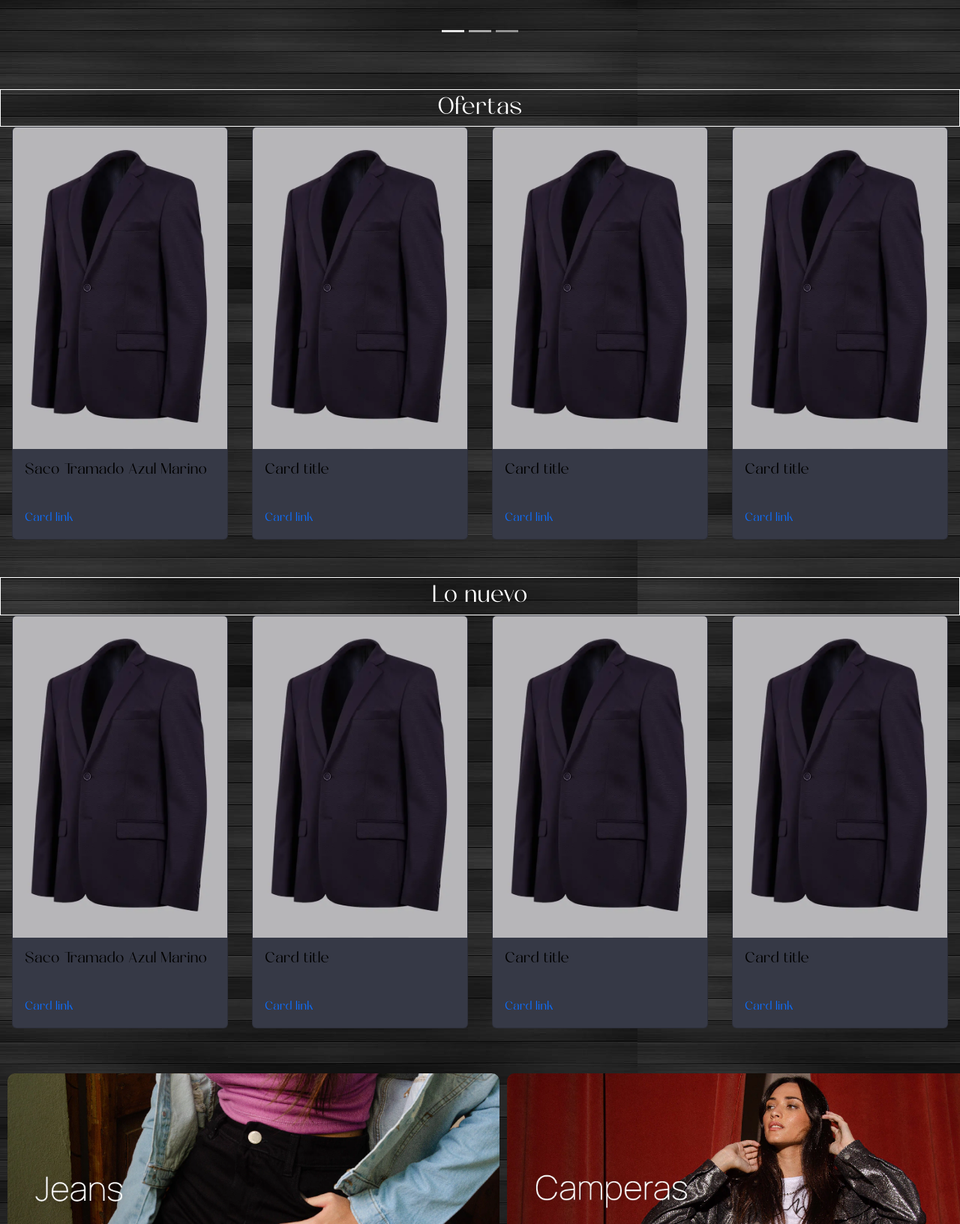
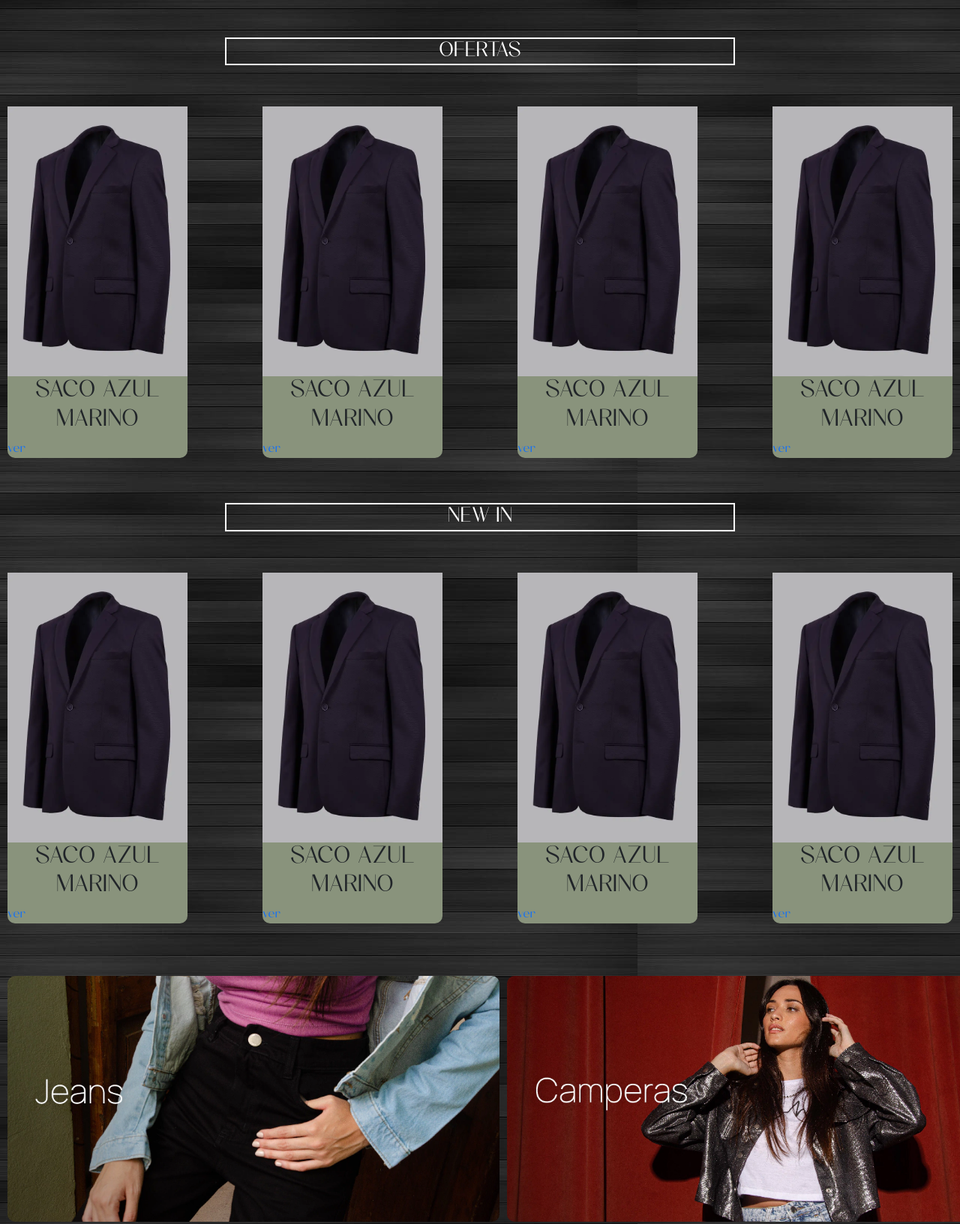
Before and after one commit to Fabri456/Fabrizio, a plain HTML site: page index.html in a window 1280 px wide. Shown: the part 657-2290 px from the top of the page at 75% size. Drawn offline with nearby package versions, Linux system fonts and the light colour scheme.

Commit message:
7version

```diff
--- a/Fabrizio.css
+++ b/Fabrizio.css
@@ -21,7 +21,7 @@ body{
     align-items: center;
     background-color: #626958;
     border: 10px;
-    border-color: white;
+    border-color: #ffffff;
 }
 .titulo__imagen{
     width: 150px;
@@ -29,14 +29,14 @@ body{
     padding: 10px;
 }
 .titulo__texto{
-    color: #282B28;
+    color: #000000;
     padding: 10px;
     font-size: 60px;
     font-family: MiFuentePersonalizada;
 }
 .navegador{
     border-radius: 10px;
-    margin-right: 30px;
+    margin: 20px;
     height: 100px;
 }
 .navegador li{
@@ -65,27 +65,29 @@ body{
 }
 .main__carrusel{
     margin-bottom: 50px;
-    height: 36rem;
 }
 .main__texto{
+    color: #ffffff;
+    border: 2px solid #ffffff;
     text-align: center;
-    color: #ffffff;
-    padding: 5px;
-    margin: 0%;
+    margin: 0px 300px 0px 300px
 }
-.main__texto__contenedor{
-    border: 1px solid #ffffff;
+.main__contenedor__ofertas__newin{
+    display: flex;
+    justify-content: space-between;
+    margin: 45px 0px 50px 0px;
 }
-.main__card{
-    display: flex;
-    justify-content: space-around;
-    margin-bottom: 50px;
+.main__contenedor__card{
+    background-color: #89937C;
+    border-radius: 10px;
+    width: 15rem;
+    margin: 10px;
 }
-.card{
-    background-color: #363946;
-    color: #000000;
+.main__imagen{
+    width: 15rem;
 }
-.card a{
+.main__texto__card{
+    text-align: center;
     text-decoration: none;
 }
 .main__grilla{
@@ -134,6 +136,42 @@ body{
 .footer__enlaces{
     width: 50px;
     margin: 20px;
+}
+.main__carrusel__mediaqueries{
+    display: none;
+}
+.formulario__contenedor{
+    border: 2px solid #89937C;
+    margin: 150px;
+    padding: 50px;
+    border-radius: 40px;
+    background-color: #89937c7a;
+    display: grid;
+    grid-template-columns: 1fr 1fr;
+    grid-template-rows: 1fr 1fr 1fr 1fr;
+    grid-template-areas:
+    "formulario__forms formulario__imagen"
+    "formulario__forms formulario__imagen"
+    "formulario__forms formulario__imagen"
+    "formulario__enviar formulario__imagen";
+}
+.formulario__imagen__logo{
+    width: 50px;
+}
+.formulario__imagen{
+    width: 400px;
+    grid-area: formulario__imagen;
+    margin-left: 25px;
+}
+.formulario__forms{
+    grid-area: formulario__forms;
+}
+.formulario__enviar{
+    text-align: center;
+    grid-area: formulario__enviar;
+}
+.formulario__texto{
+    color:#ffffff;
 }
 @media screen and (max-width:1000px){
 
@@ -189,8 +227,8 @@ body{
         background-color: #adadad;
         border-radius: 10px;
     }
-    .main__carrusel{
-        height: 100%;
+    .main__texto__contenedor{
+        margin: 20px;
     }
 }
 @media screen and (max-width:534px){
@@ -205,5 +243,14 @@ body{
     .navegador{
         display: none;
     }
+    .main__carrusel{
+        display: none;
+    }
+    .main__carrusel__mediaqueries{
+        display: unset;
+    }
+    .main__card{
+        display: block;
+    }
 
 }
--- a/index.html
+++ b/index.html
@@ -56,7 +56,7 @@
     </header>
   <!--comienzo del main-->
     <main>
-      <!--carrusel con cambio de imagen automatico-->
+      <!--carrusel con cambio de imagen automatico para pantallas con minimo de 1000px-->
       <div id="carouselExampleAutoplaying" class="carousel slide main__carrusel" data-bs-ride="carousel">
         <div class="carousel-indicators">
           <button type="button" data-bs-target="#carouselExampleIndicators" data-bs-slide-to="0" class="active" aria-current="true" aria-label="Slide 1"></button>
@@ -83,97 +83,80 @@
           <span class="visually-hidden">Next</span>
         </button>
       </div>
-      <!--comienzo de etiquetas bootstrap "ofertas" y "lo nuevo"-->
-      <div class="main__texto__contenedor">
-        <h2 class="main__texto">Ofertas</h2>
+      <!--carrusel con cambio de imagen automatico para pantallas con maximo de 1000px-->
+      <div id="carouselExampleAutoplaying" class="carousel slide main__carrusel__mediaqueries" data-bs-ride="carousel">
+        <div class="carousel-indicators">
+          <button type="button" data-bs-target="#carouselExampleIndicators" data-bs-slide-to="0" class="active" aria-current="true" aria-label="Slide 1"></button>
+          <button type="button" data-bs-target="#carouselExampleIndicators" data-bs-slide-to="1" aria-label="Slide 2"></button>
+          <button type="button" data-bs-target="#carouselExampleIndicators" data-bs-slide-to="2" aria-label="Slide 3"></button>
         </div>
-      <div class="main__card">
-        <div class="card" style="width: 18rem;">
-          <img src="./multimedia/devre-saco_02d000131-001_101_1.webp" class="card-img-top" alt="Saco">
-          <div class="card-body">
-            <h5 class="card-title">Saco Tramado Azul Marino</h5>
+        <div class="carousel-inner main__carruselimg">
+          <div class="carousel-item active">
+            <img src="./multimedia/WhatsApp Image 2024-05-11 at 4.40.24 PM.jpeg" class="d-block w-100" alt="foto1">
           </div>
-          <div class="card-body">
-            <a href="#" class="card-link">Card link</a>
-            <a href="#" class="card-link"></a>
+          <div class="carousel-item">
+            <img src="./multimedia/WhatsApp Image 2024-05-11 at 4.40.23 PM (1).jpeg" class="d-block w-100" alt="foto2">
+          </div>
+          <div class="carousel-item">
+            <img src="./multimedia/WhatsApp Image 2024-05-11 at 4.40.23 PM.jpeg" class="d-block w-100" alt="foto3">
           </div>
         </div>
-        <div class="card" style="width: 18rem;">
-          <img src="./multimedia/devre-saco_02d000131-001_101_1.webp" class="card-img-top" alt="Saco">
-          <div class="card-body">
-            <h5 class="card-title">Card title</h5>
-          </div>
-          <div class="card-body">
-            <a href="#" class="card-link">Card link</a>
-            <a href="#" class="card-link"></a>
-          </div>
+        <button class="carousel-control-prev" type="button" data-bs-target="#carouselExampleAutoplaying" data-bs-slide="prev">
+          <span class="carousel-control-prev-icon" aria-hidden="true"></span>
+          <span class="visually-hidden">Previous</span>
+        </button>
+        <button class="carousel-control-next" type="button" data-bs-target="#carouselExampleAutoplaying" data-bs-slide="next">
+          <span class="carousel-control-next-icon" aria-hidden="true"></span>
+          <span class="visually-hidden">Next</span>
+        </button>
+      </div>
+      <!--comienzo de etiquetas "ofertas" y "new in"-->
+      <h3 class="main__texto">OFERTAS</h3>
+      <div class="main__contenedor__ofertas__newin">
+       <div class="main__contenedor__card">
+         <img src="./multimedia/devre-saco_02d000131-001_101_1.webp" alt="saco" class="main__imagen">
+         <h2 class="main__texto__card">SACO AZUL MARINO</h2>
+         <a  class="main__texto__card" href="">ver</a>
+       </div>
+       <div class="main__contenedor__card">
+         <img src="./multimedia/devre-saco_02d000131-001_101_1.webp" alt="saco" class="main__imagen">
+         <h2 class="main__texto__card">SACO AZUL MARINO</h2>
+         <a  class="main__texto__card" href="">ver</a>
+       </div>
+       <div class="main__contenedor__card">
+         <img src="./multimedia/devre-saco_02d000131-001_101_1.webp" alt="saco" class="main__imagen">
+         <h2 class="main__texto__card">SACO AZUL MARINO</h2>
+         <a  class="main__texto__card" href="">ver</a>
+       </div>
+       <div class="main__contenedor__card">
+         <img src="./multimedia/devre-saco_02d000131-001_101_1.webp" alt="saco" class="main__imagen">
+         <h2 class="main__texto__card">SACO AZUL MARINO</h2>
+         <a  class="main__texto__card" href="">ver</a>
+       </div>
+      </div>
+      <h3 class="main__texto">NEW IN</h3>
+      <div class="main__contenedor__ofertas__newin">
+        <div class="main__contenedor__card">
+          <img src="./multimedia/devre-saco_02d000131-001_101_1.webp" alt="saco" class="main__imagen">
+          <h2 class="main__texto__card">SACO AZUL MARINO</h2>
+          <a  class="main__texto__card" href="">ver</a>
         </div>
-        <div class="card" style="width: 18rem;">
-          <img src="./multimedia/devre-saco_02d000131-001_101_1.webp" class="card-img-top" alt="Saco">
-          <div class="card-body">
-            <h5 class="card-title">Card title</h5>
-          </div>
-          <div class="card-body">
-            <a href="#" class="card-link">Card link</a>
-            <a href="#" class="card-link"></a>
-          </div>
+        <div class="main__contenedor__card">
+          <img src="./multimedia/devre-saco_02d000131-001_101_1.webp" alt="saco" class="main__imagen">
+          <h2 class="main__texto__card">SACO AZUL MARINO</h2>
+          <a  class="main__texto__card" href="">ver</a>
         </div>
-        <div class="card" style="width: 18rem;">
-          <img src="./multimedia/devre-saco_02d000131-001_101_1.webp" class="card-img-top" alt="Saco">
-          <div class="card-body">
-            <h5 class="card-title">Card title</h5>
-          </div>
-          <div class="card-body">
-            <a href="#" class="card-link">Card link</a>
-            <a href="#" class="card-link"></a>
-          </div>
+        <div class="main__contenedor__card">
+          <img src="./multimedia/devre-saco_02d000131-001_101_1.webp" alt="saco" class="main__imagen">
+          <h2 class="main__texto__card">SACO AZUL MARINO</h2>
+          <a  class="main__texto__card" href="">ver</a>
         </div>
-      </div>
-      <div class="main__texto__contenedor">
-      <h2 class="main__texto">Lo nuevo</h2>
-      </div>
-      <div class="main__card">
-        <div class="card" style="width: 18rem;">
-          <img src="./multimedia/devre-saco_02d000131-001_101_1.webp" class="card-img-top" alt="Saco">
-          <div class="card-body">
-            <h5 class="card-title">Saco Tramado Azul Marino</h5>
-          </div>
-          <div class="card-body">
-            <a href="#" class="card-link">Card link</a>
-            <a href="#" class="card-link"></a>
-          </div>
+        <div class="main__contenedor__card">
+          <img src="./multimedia/devre-saco_02d000131-001_101_1.webp" alt="saco" class="main__imagen">
+          <h2 class="main__texto__card">SACO AZUL MARINO</h2>
+          <a  class="main__texto__card" href="">ver</a>
         </div>
-        <div class="card" style="width: 18rem;">
-          <img src="./multimedia/devre-saco_02d000131-001_101_1.webp" class="card-img-top" alt="Saco">
-          <div class="card-body">
-            <h5 class="card-title">Card title</h5>
-          </div>
-          <div class="card-body">
-            <a href="#" class="card-link">Card link</a>
-            <a href="#" class="card-link"></a>
-          </div>
-        </div>
-        <div class="card" style="width: 18rem;">
-          <img src="./multimedia/devre-saco_02d000131-001_101_1.webp" class="card-img-top" alt="Saco">
-          <div class="card-body">
-            <h5 class="card-title">Card title</h5>
-          </div>
-          <div class="card-body">
-            <a href="#" class="card-link">Card link</a>
-            <a href="#" class="card-link"></a>
-          </div>
-        </div>
-        <div class="card" style="width: 18rem;">
-          <img src="./multimedia/devre-saco_02d000131-001_101_1.webp" class="card-img-top" alt="Saco">
-          <div class="card-body">
-            <h5 class="card-title">Card title</h5>
-          </div>
-          <div class="card-body">
-            <a href="#" class="card-link">Card link</a>
-            <a href="#" class="card-link"></a>
-          </div>
-        </div>
-      </div>
+       </div>
       <!--grilla con diferentes categorias-->
       <div class="main__grilla">
         <a href=""><img src="./multimedia/2-slide-1714655065628-1023392982-172875dff93dc3183a7e35a72016e8921714655069-1024-1024.webp" alt="categoria jeans" class="CategoriaJeans"></a>
```
Also changed, not shown: pages/Contacto.html (+72 -16 lines), multimedia/WhatsApp Image 2024-05-11 at 4.40.23 PM (1).jpeg (added), multimedia/WhatsApp Image 2024-05-11 at 4.40.23 PM.jpeg (added), multimedia/WhatsApp Image 2024-05-11 at 4.40.24 PM.jpeg (added).
